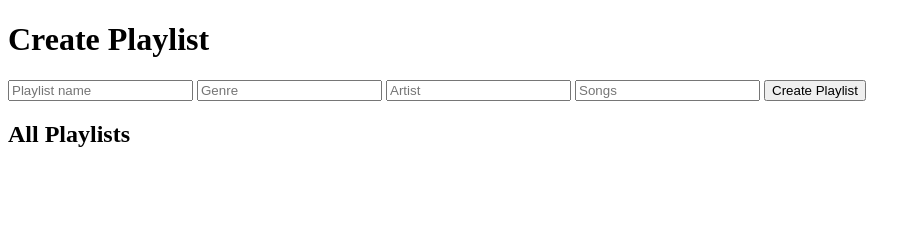
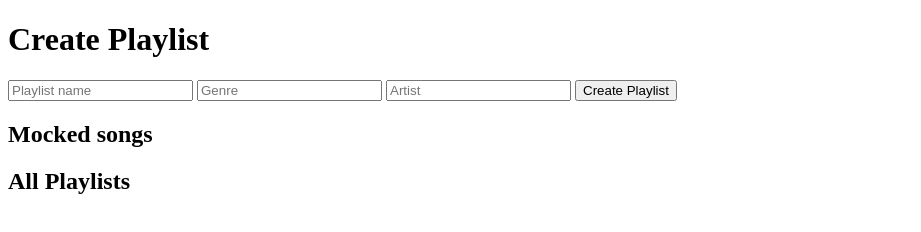
Before and after one commit to cadring/spellista-app, a plain HTML site: page index.html in a window 1280 px wide. Shown: the whole page, without its empty margins (0-921 px from the left). Drawn offline with Linux system fonts and the light colour scheme.

Commit message:
removed songs input, added ul for mocked songs

```diff
--- a/index.html
+++ b/index.html
@@ -13,9 +13,11 @@
             <input type="text" id="playlistName" placeholder="Playlist name" required />
             <input type="text" id="genre" placeholder="Genre" required />
             <input type="text" id="artist" placeholder="Artist" required />
-            <input type="text" id="songs" placeholder="Songs" required />
             <button type="submit">Create Playlist</button>
         </form>
+
+    <h2>Mocked songs</h2>
+    <ul id="mockedSongList"></ul>
 
     <h2>All Playlists</h2>
         <ul id="playlistList"></ul>
```
